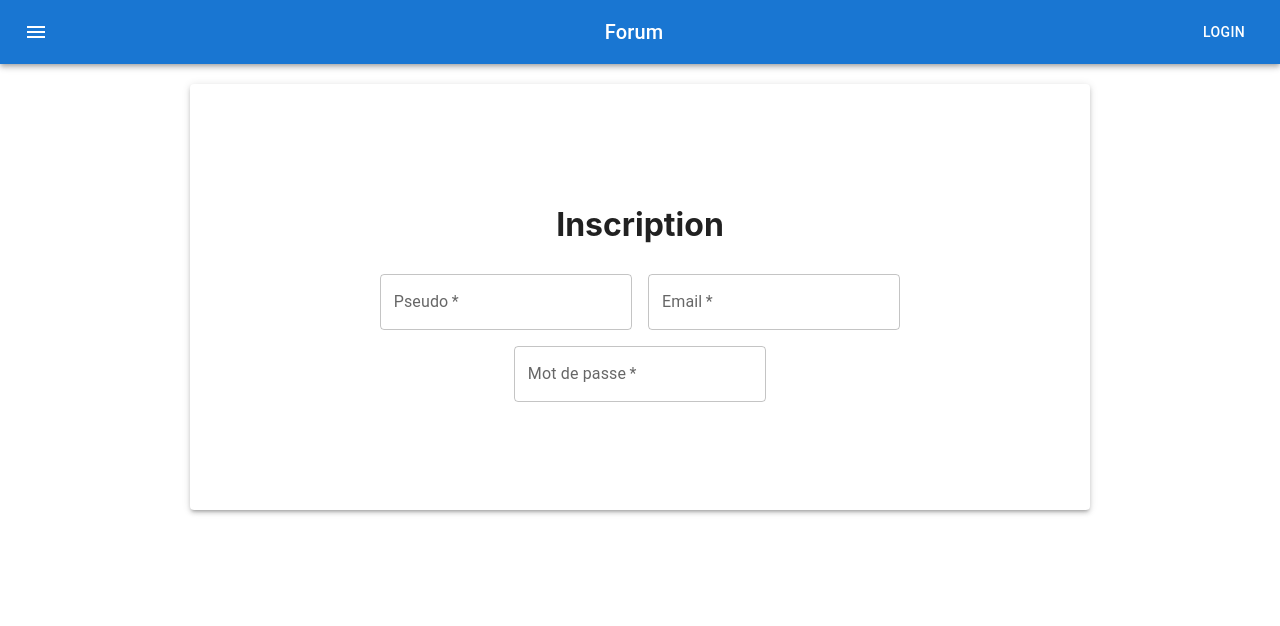
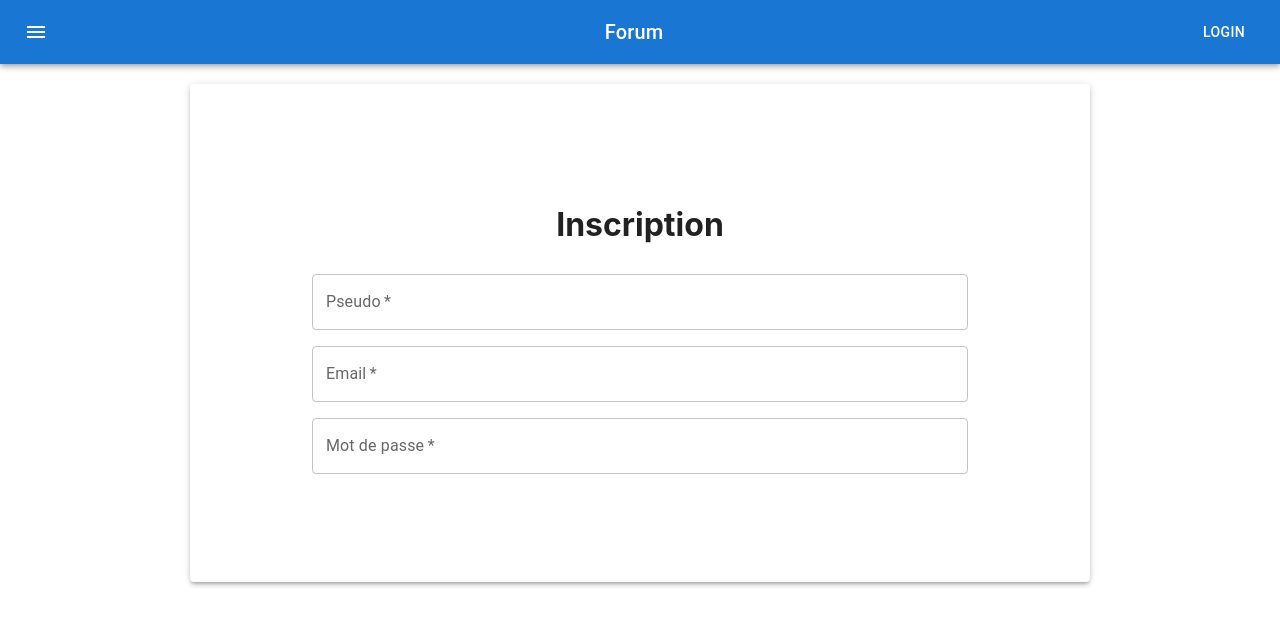
Before and after one commit to Anthonylat09/Forum, a React (Create React App) app in the folder forumfrontend/: page / in a window 1280 px wide. Shown: the top 626 px of the page. Built offline with nearby package versions, Linux system fonts and the light colour scheme.

Commit message:
fix: petit rearrangement de style

```diff
--- a/forumfrontend/src/components/User.js
+++ b/forumfrontend/src/components/User.js
@@ -13,7 +13,7 @@ export default function User() {
             <Box
                 component="form"
                 sx={{
-                    '& .MuiTextField-root': { m: 1, width: '25ch' },
+                    '& .MuiTextField-root': { m: 1, width: '65ch' },
                 }}
                 noValidate
                 autoComplete="off"
@@ -23,21 +23,25 @@ export default function User() {
                         required
                         id="outlined-required"
                         label="Pseudo"
-                        fullWidth
+
                     />
+                </div>
+                <div>
                     <TextField
                         required
                         id="outlined-required"
                         label="Email"
-                        fullWidth
+
                     />
+                </div>
+                <div>
                     <TextField
                         required
                         id="outlined-password-input"
                         label="Mot de passe"
                         type="password"
                         autoComplete="current-password"
-                        fullWidth
+
                     />
                 </div>
             </Box>
@@ -48,4 +52,5 @@ export default function User() {
 
 const paperStyle = {padding: '100px 50px',
                     width : 800,
-                    margin: '20px auto'}
+                    margin: '20px auto',
+                    }
```
